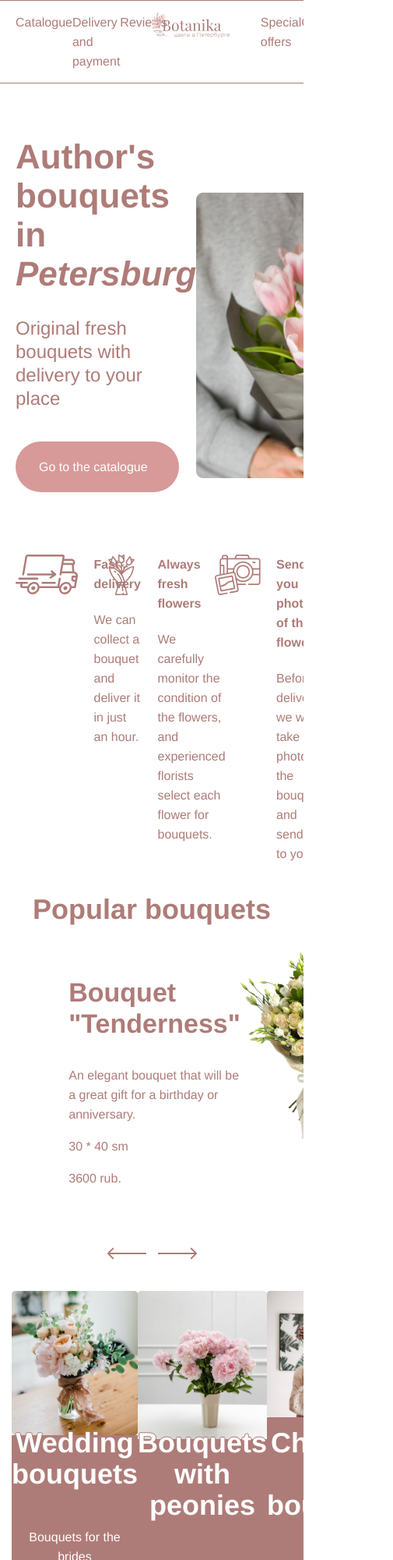
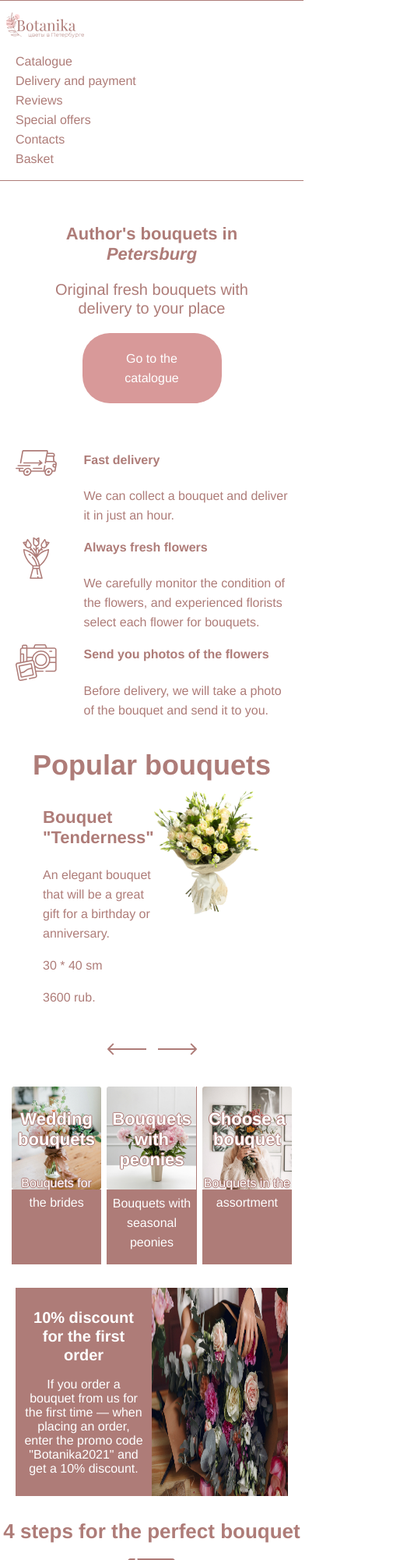
Before and after one commit to olgam1711/botanika-shop, a website: page index.html in a window 390 px wide. Shown: the top 2000 px of the page at 78% size, 505 px wide, since content can reach past the window. Drawn offline with Linux system fonts and the light colour scheme.

Commit message:
added mobile styles

```diff
--- a/css/style.css
+++ b/css/style.css
@@ -118,6 +118,21 @@ a:active {
   margin-right: 120px;
 }
 
+@media (min-width: 320px) and (max-width: 767px) {
+  .header__nav img {
+    left: 2%;
+  }
+
+  .nav-list {
+    display: block;
+    padding-top: 50px;
+  }
+
+  .nav-list__item--third {
+    margin-right: 0;
+  }
+}
+
 /*main promo*/
 
 .promo {
@@ -144,14 +159,17 @@ a:active {
   }
 }
 
-/*@media (min-width: 320px) and (max-width: 767px) {
+@media (min-width: 320px) and (max-width: 767px) {
   .promo__img {
-    max-width: 30%;
+    display: none;
   }
-}*/
+}
 
 .promo__desc {
   display: block;
+  margin-right: auto;
+  margin-left: auto;
+  text-align: center;
 }
 
 .promo__desc h1 {
@@ -178,17 +196,21 @@ a:active {
   }
 }
 
-/*@media (min-width: 320px) and (max-width: 767px) {
+@media (min-width: 320px) and (max-width: 767px) {
   .promo__desc h1 {
-    font-size: 30px;
-    line-height: 34px;
+    margin-left: auto;
+    margin-right: auto;
+    font-size: 22px;
+    line-height: 26px;
   }
 
   .promo__desc p {
+    margin-left: auto;
+    margin-right: auto;
     font-size: 20px;
     line-height: 24px;
   }
-}*/
+}
 
 .promo__desc a {
   display: block;
@@ -200,10 +222,26 @@ a:active {
   border-radius: 35px;
 }
 
+@media (min-width: 320px) and (max-width: 767px) {
+  .promo__desc a {
+    padding: 20px 30px;
+    margin-top: 20px;
+    max-width: 34%;
+    margin-left: auto;
+    margin-right: auto;
+  }
+}
+
 /*advantage*/
 
 .advantage {
   margin: 40px 20px 0;
+}
+
+@media (min-width: 320px) and (max-width: 767px) {
+  .advantage {
+    margin-top: 20px;
+  }
 }
 
 /*advantage-list*/
@@ -239,6 +277,26 @@ a:active {
   margin-top: 0;
 }
 
+@media (min-width: 320px) and (max-width: 767px) {
+  .advantage-list {
+    display: block;
+  }
+
+  .advantage-list__desc {
+    margin-right: 0;
+    max-width: 100%;
+  }
+
+  .advantage-list__desc div {
+    max-width: 75%;
+  }
+
+  .advantage-list__desc img {
+    padding-right: 20px;
+    max-width: 15%;
+  }
+}
+
 /*popular*/
 
 .popular {
@@ -253,6 +311,12 @@ a:active {
   font-size: 36px;
 }
 
+@media (min-width: 320px) and (max-width: 767px) {
+  .popular h2 {
+    margin-bottom: 20px;
+  }
+}
+
 .popular__desc {
   display: flex;
   align-items: flex-start;
@@ -263,22 +327,33 @@ a:active {
   margin-bottom: 60px;
 }
 
+.popular__desc h3 {
+  font-size: 34px;
+  line-height: 40px;
+}
+
 @media (min-width: 768px) and (max-width: 1199px) {
   .popular__desc img {
     max-width: 70%;
   }
 }
 
-/*@media (min-width: 320px) and (max-width: 767px) {
+@media (min-width: 320px) and (max-width: 767px) {
+  .popular__desc {
+    max-width: 80%;
+    margin-bottom: 30px;
+  }
+
   .popular__desc img {
-    max-width: 70%;
+    max-width: 50%;
   }
-}*/
 
-.popular__desc h3 {
-  font-size: 34px;
-  line-height: 40px;
+  .popular__desc h3 {
+    font-size: 22px;
+    line-height: 26px;
+  }
 }
+
 
 .popular__arrows {
   display: flex;
@@ -325,6 +400,11 @@ a:active {
   opacity: 0.8;
 }
 
+.catalogue-list__desc h4 {
+  font-size: 36px;
+  line-height: 40px;
+}
+
 @media (min-width: 768px) and (max-width: 1199px) {
   .catalogue-list__desc {
     width: 31%;
@@ -336,19 +416,24 @@ a:active {
   }
 }
 
-/*@media (min-width: 320px) and (max-width: 767px) {
+@media (min-width: 320px) and (max-width: 767px) {
+  .catalogue-list {
+    margin-bottom: 30px;
+  }
+
   .catalogue-list__desc {
+    width: 32%;
     height: auto;
   }
 
+  .catalogue-list__desc h4 {
+    font-size: 22px;
+    line-height: 26px;
+  }
+
   .catalogue-list__desc a {
-    margin-top: 50px;
+    margin-top: 20px;
   }
-}*/
-
-.catalogue-list__desc h4 {
-  font-size: 36px;
-  line-height: 40px;
 }
 
 .catalogue-list__desc--first {
@@ -420,15 +505,18 @@ a:active {
   }
 }
 
-/*@media (min-width: 320px) and (max-width: 767px) {
+@media (min-width: 320px) and (max-width: 767px) {
+  .sale {
+    margin-bottom: 30px;
+  }
+
   .sale__desc {
-    padding-left: 20px;
-    padding-right: 20px;
+    padding: 10px;
   }
 
   .sale__desc h2 {
-    font-size: 28px;
-    line-height: 32px;
+    font-size: 20px;
+    line-height: 24px;
   }
 
   .sale__desc p {
@@ -437,9 +525,9 @@ a:active {
   }
 
     .sale img {
-      max-width: 45%;
+      max-width: 50%;
     }
-}*/
+}
 
 /*steps*/
 
@@ -466,12 +554,35 @@ a:active {
   text-align: center;
 }
 
+@media (min-width: 320px) and (max-width: 767px) {
+  .steps h2 {
+    margin-bottom: 20px;
+    font-size: 26px;
+    line-height: 30px;
+  }
+
+  .steps__list {
+    display: block;
+    margin-bottom: 30px;
+  }
+
+  .steps__list li {
+    max-width: 100%;
+  }
+}
+
 /*reviews*/
 
 .reviews {
   margin-bottom: 40px;
   margin-right: 20px;
   margin-left: 20px;
+}
+
+@media (min-width: 320px) and (max-width: 767px) {
+  .reviews {
+    margin-bottom: 0;
+  }
 }
 
 .reviews h2 {
@@ -496,6 +607,18 @@ a:active {
   text-align: center;
 }
 
+@media (min-width: 320px) and (max-width: 767px) {
+  .reviews__list {
+    display: block;
+    padding: 10px;
+  }
+
+  .reviews__list li {
+    max-width: 100%;
+    margin-bottom: 30px;
+  }
+}
+
 /*map*/
 
 .map {
@@ -508,6 +631,20 @@ a:active {
 
 .map img {
   display: block;
+}
+
+@media (min-width: 320px) and (max-width: 767px) {
+  .map {
+    position: initial;
+  }
+
+  .map div {
+    position: initial;
+  }
+
+  .map img {
+    display: none;
+  }
 }
 
 /*map__text*/
@@ -534,16 +671,6 @@ a:active {
   }
 }
 
-/*@media (min-width: 320px) and (max-width: 767px) {
-  .map-text {
-    padding: 15px 10px;
-    width: 30%;
-    top: 1%;
-    left: 9%;
-    line-height: 13px;
-  }
-}*/
-
 /*footer*/
 
 .footer {
@@ -569,3 +696,17 @@ a:active {
 .nav-list__item--first {
   margin-left: 120px;
 }
+
+@media (min-width: 320px) and (max-width: 767px) {
+  .footer__nav img {
+    top: 4%;
+  }
+
+  .nav-list__item--first {
+    margin-left: 0;
+  }
+
+  .nav__footer {
+    padding-top: 20px;
+  }
+}
```
